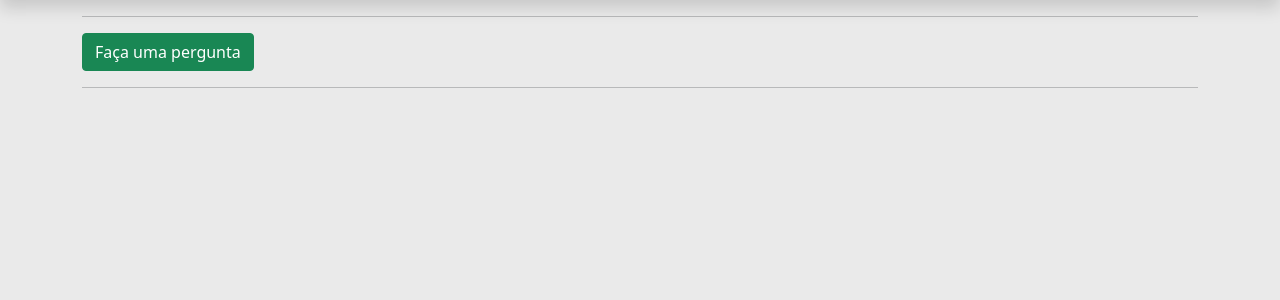
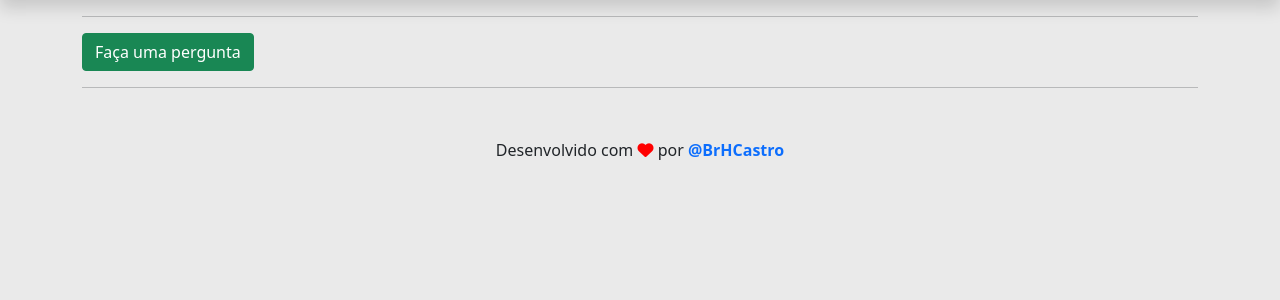
Before and after one commit to BrHCastro/projeto_perguntas, a Node server app: page / in a window 1280 px wide. Shown: the part 97-397 px from the top of the page. Run offline with Node 20, Linux system fonts and the light colour scheme; data that the repository does not hold is empty; some libraries are stand-ins or nearby versions.

Commit message:
Update footer

```diff
--- a/public/css/style.css
+++ b/public/css/style.css
@@ -16,3 +16,18 @@ body {
 .card-header h3 > a {
     text-decoration: none;
 }
+
+footer {
+    display: flex;
+    justify-content: center;
+    margin: 50px;
+}
+
+footer > span > a {
+    text-decoration: none;
+    font-weight: bold;
+}
+
+footer > span > i {
+    color: #ff0000;
+}
--- a/views/partials/_footer.ejs
+++ b/views/partials/_footer.ejs
@@ -1,5 +1,10 @@
+<footer>
+    <span>Desenvolvido com <i class="fas fa-heart"></i> por <a href="https://github.com/BrHCastro">@BrHCastro</a></span>
+</footer>
+
 </body>
 
+<script src="https://kit.fontawesome.com/3e442d7cea.js" crossorigin="anonymous"></script>
 <script src="https://cdn.jsdelivr.net/npm/bootstrap@5.0.1/dist/js/bootstrap.bundle.min.js" integrity="sha384-gtEjrD/SeCtmISkJkNUaaKMoLD0//ElJ19smozuHV6z3Iehds+3Ulb9Bn9Plx0x4" crossorigin="anonymous"></script>
 <script src="https://cdn.ckeditor.com/ckeditor5/27.1.0/classic/ckeditor.js"></script>
 <script>
```
